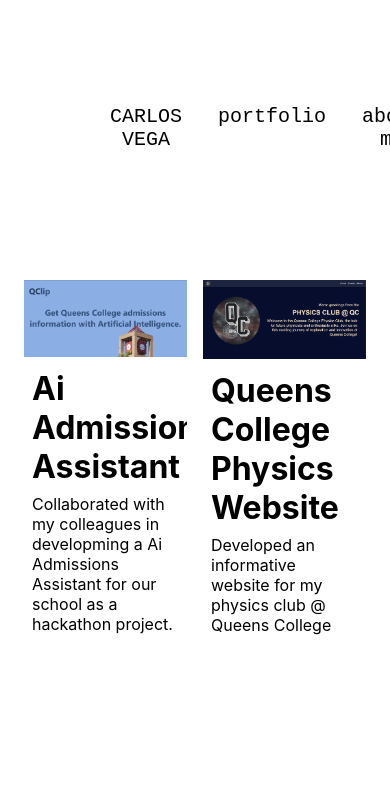
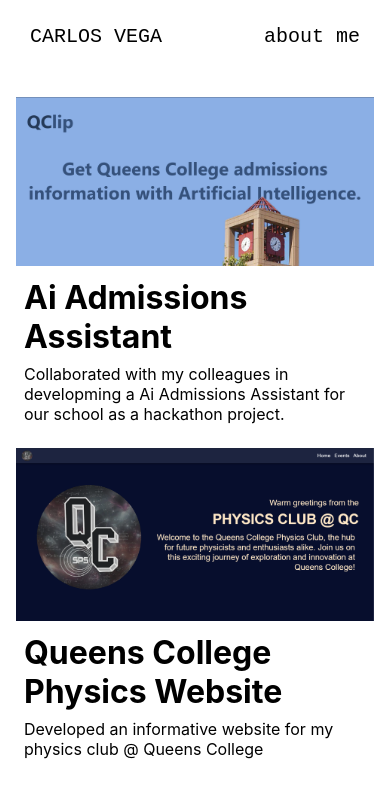
Before and after one commit to iCarlosVega/Personal-Website, a React (Create React App) app in the folder personal-website/: page / in a window 390 px wide. Shown: the top 798 px of the page. Built offline with nearby package versions, Linux system fonts and the light colour scheme.

Commit message:
Implemented mobile support

```diff
--- a/personal-website/public/index.html
+++ b/personal-website/public/index.html
@@ -2,7 +2,7 @@
 <html lang="en">
   <head>
     <meta charset="utf-8" />
-    <link rel="icon" href="%PUBLIC_URL%/logo_got.png" />
+    <link rel="icon" href="%PUBLIC_URL%/logo_got.png"/>
     <meta name="viewport" content="width=device-width, initial-scale=1" />
     <meta name="theme-color" content="#000000" />
     <meta
--- a/personal-website/src/App.css
+++ b/personal-website/src/App.css
@@ -4,11 +4,19 @@
   padding: 1rem; /* Adds some padding around the container */
 }
 
-@media (max-width: 600px) {
+@media (max-width: 768px) {
+  .App {
+    flex-direction: column; /* Stack elements vertically on smaller screens */
+  }
+
   .card-container {
-    width: calc(50% - 1rem); /* Adjusts to 2 per row */
+    width: 100%; /* Allow each card to take full width on smaller screens */
+    margin: 0.5rem 0; /* Adjust margin for vertical stacking */
   }
+
+  /* Adjust font sizes, paddings, or any other properties for mobile here */
 }
+
 
 .App-logo {
   height: 40vmin;
--- a/personal-website/src/components/NavBar/NavBar.css
+++ b/personal-website/src/components/NavBar/NavBar.css
@@ -30,3 +30,67 @@
 .navbar .nav-group li {
     padding-left: 16px; /* Add space between grouped items if needed */
 }
+
+/* Existing styles... */
+
+.navbar .hamburger {
+    display: none; /* Ensure it's hidden by default */
+    cursor: pointer;
+}
+
+/* Hide elements with this class */
+.navbar .hidden {
+    display: none;
+}
+
+/* Styles for larger screens */
+@media (min-width: 769px) {
+    .navbar .nav-group {
+        display: flex; /* Ensure nav-group is visible on larger screens */
+    }
+
+    .navbar .hamburger {
+        display: none; /* Explicitly hide the hamburger menu on larger screens */
+    }
+}
+
+
+@media (max-width: 768px) {
+    .navbar .nav-group {
+        display: none; /* Hide nav-group by default on mobile */
+    }
+
+    .navbar .hamburger {
+        display: block; /* Show the hamburger menu on mobile */
+        margin-left: auto; /* Align it to the right */
+    }
+
+    .navbar ul {
+        padding: 20px; /* Adjust padding for mobile */
+    }
+}
+
+
+@media (max-width: 768px) {
+    /* Hide all list items except the first one (CARLOS VEGA) */
+    .navbar ul li:not(:first-child) {
+        display: none;
+    }
+
+    /* Since 'portfolio' and 'about me' are in .nav-group, hide all initially */
+    .navbar .nav-group li {
+        display: none;
+    }
+
+    /* Explicitly display 'about me'. If 'about me' is the second link, use :nth-child(2) */
+    .navbar .nav-group li:nth-of-type(2) {
+        display: block;
+    }
+
+    /* Ensure the nav-group itself is flexed correctly to align items */
+    .navbar .nav-group {
+        display: flex;
+        flex-direction: column;
+        align-items: flex-start; /* Align to the left */
+    }
+}
```
Also changed, not shown: personal-website/src/components/NavBar/SideBarData.js (added, +9 -0 lines), personal-website/src/components/NavBar/NavBar.js (line endings or trailing spaces).
